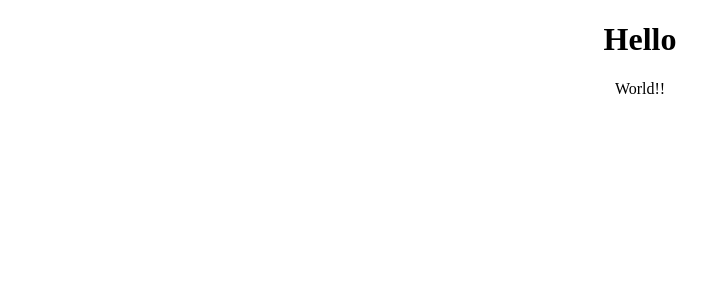
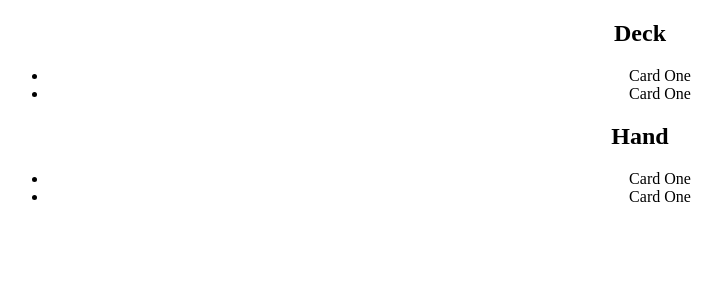
Before and after one commit to williamcameron/mtg-react-game, a React (Create React App) app: page / in a window 1280 px wide. Shown: the top 300 px of the page, without its empty margins (0-722 px from the left). Built offline with nearby package versions, Linux system fonts and the light colour scheme.

Commit message:
Create hand deck and game components

```diff
--- a/src/App.js
+++ b/src/App.js
@@ -1,4 +1,5 @@
 import React, { Component } from 'react';
+import Game from './features/game';
 import './App.css';
 
 class App extends Component {
@@ -17,8 +18,7 @@ class App extends Component {
   render() {
     return (
       <div className="App">
-        <h1>Hello</h1>
-        <p>{this.state.something}</p>
+        <Game myProp={this.state.something} />
       </div>
     );
   }
--- /dev/null
+++ b/src/features/deck/index.js
@@ -0,0 +1,19 @@
+import React, { Component } from 'react';
+
+class Deck extends Component {
+
+    render() {
+       return (
+        <div className="Deck">
+            <h2>Deck</h2>
+            <ul>
+                <li>Card One</li>
+                <li>Card One</li>
+            </ul>
+        </div>
+       );
+    }
+}
+
+
+export default Deck;
--- /dev/null
+++ b/src/features/game/index.js
@@ -0,0 +1,18 @@
+import React, { Component } from 'react';
+import Deck from '../deck';
+import Hand from '../hand';
+
+class Game extends Component {
+
+    render() {
+       return (
+       <div className="Game">
+            <Deck />
+            <Hand />
+        </div>
+       );
+    }
+}
+
+
+export default Game;
--- /dev/null
+++ b/src/features/hand/index.js
@@ -0,0 +1,19 @@
+import React, { Component } from 'react';
+
+class Hand extends Component {
+
+    render() {
+       return (
+       <div className="Hand">
+            <h2>Hand</h2>
+            <ul>
+                <li>Card One</li>
+                <li>Card One</li>
+            </ul>
+        </div>
+       );
+    }
+}
+
+
+export default Hand;
```
